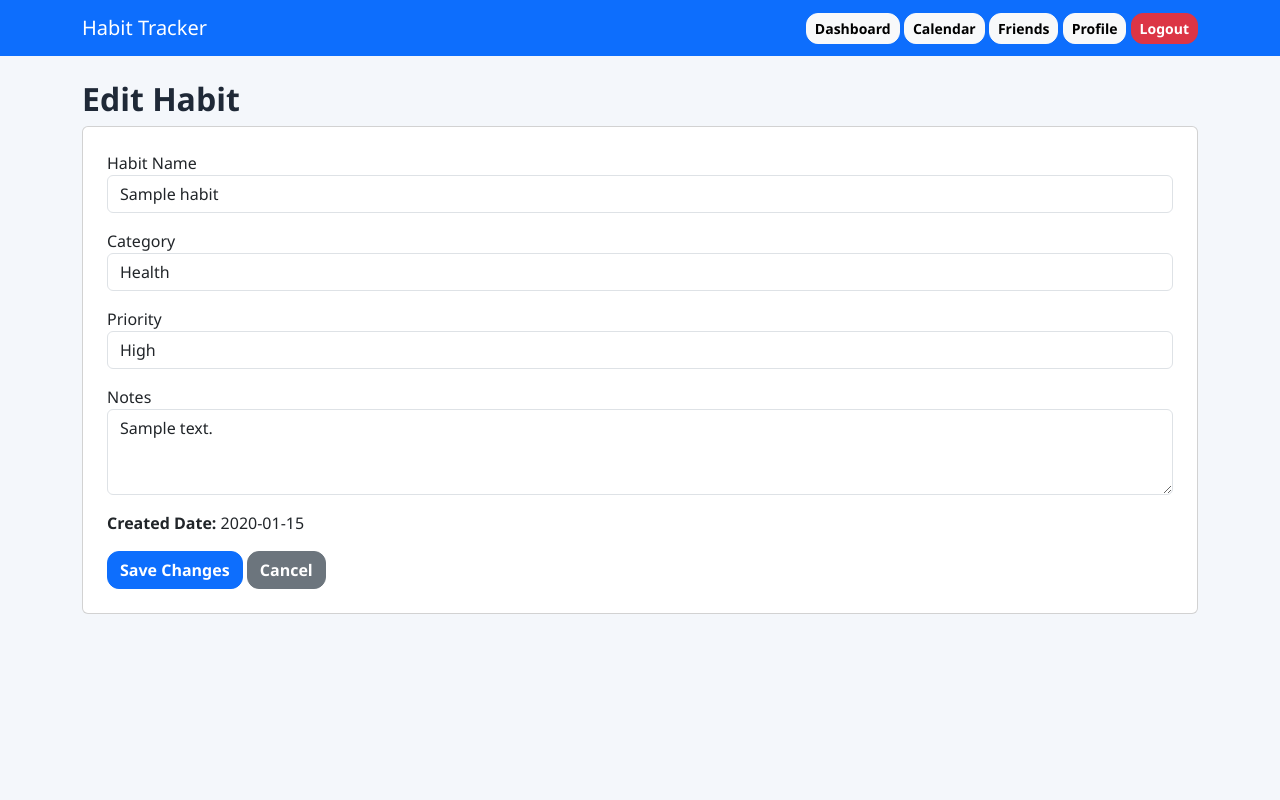
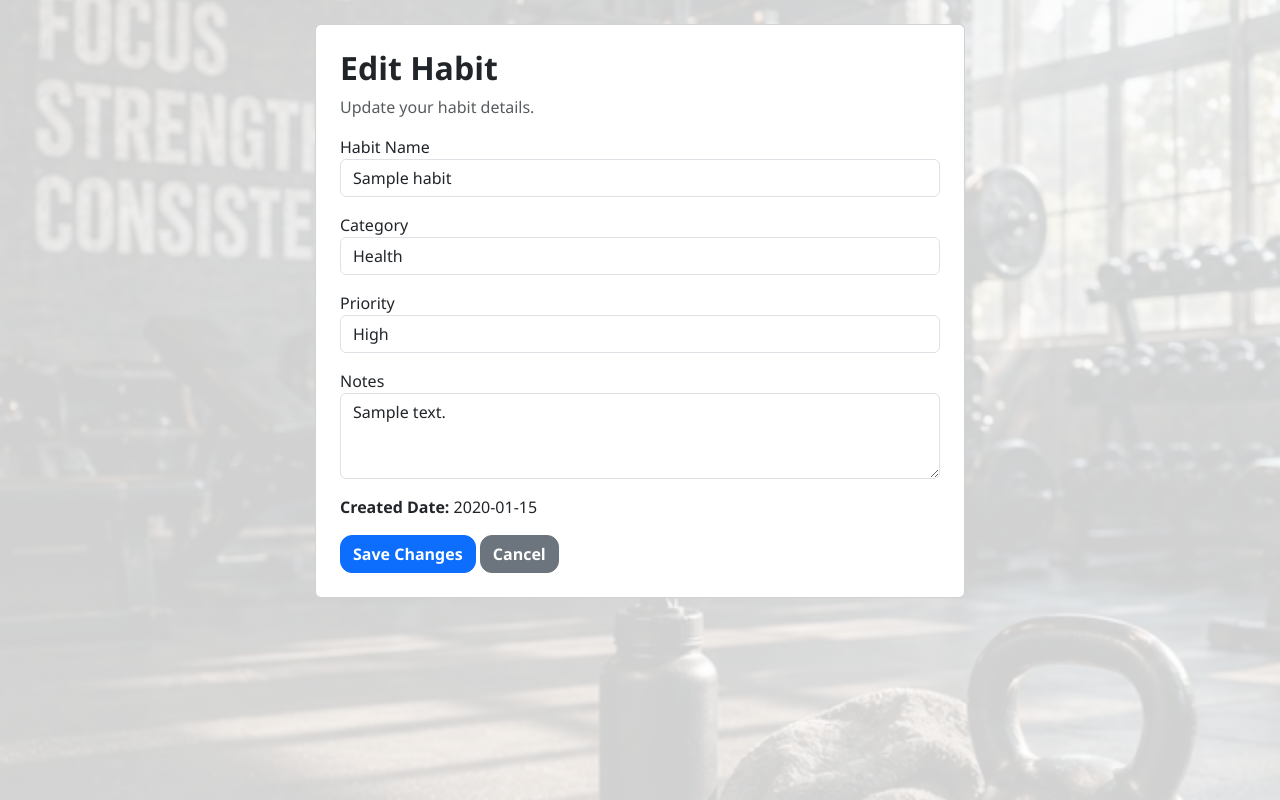
Before and after one commit to wenghengan-source/Agile-Web-Development-Project, a Flask app: page /edit_habit/1 in a window 1280 px wide. Run offline with Flask 3, Linux system fonts and the light colour scheme; the visitor is signed in with stand-in values (Sample User, id 1); tables that the repository leaves empty hold one stand-in row (values such as "Sample post").

Commit message:
Refactor edit_habit.html for improved layout
Updated the layout and styling of the edit habit page, including a new container and card design.

```diff
--- a/Habit-tracker/templates/edit_habit.html
+++ b/Habit-tracker/templates/edit_habit.html
@@ -9,25 +9,13 @@
     <link rel="stylesheet" href="{{ url_for('static', filename='style.css') }}">
 </head>
 
-<body>
-
-<nav class="navbar navbar-expand-lg navbar-dark bg-primary">
-    <div class="container">
-        <a class="navbar-brand" href="/">Habit Tracker</a>
-        <div>
-            <a class="btn btn-light btn-sm" href="/dashboard">Dashboard</a>
-            <a class="btn btn-light btn-sm" href="/calendar">Calendar</a>
-            <a class="btn btn-light btn-sm" href="/friends">Friends</a>
-            <a class="btn btn-light btn-sm" href="/profile">Profile</a>
-            <a class="btn btn-danger btn-sm" href="/logout">Logout</a>
-        </div>
-    </div>
-</nav>
+<body class="dashboard-body">
 
 <div class="container mt-4">
-    <h2>Edit Habit</h2>
+    <div class="card p-4 mx-auto" style="max-width: 650px;">
+        <h2>Edit Habit</h2>
+        <p class="text-muted">Update your habit details.</p>
 
-    <div class="card p-4">
         <form method="POST">
             <div class="mb-3">
                 <label>Habit Name</label>
```
